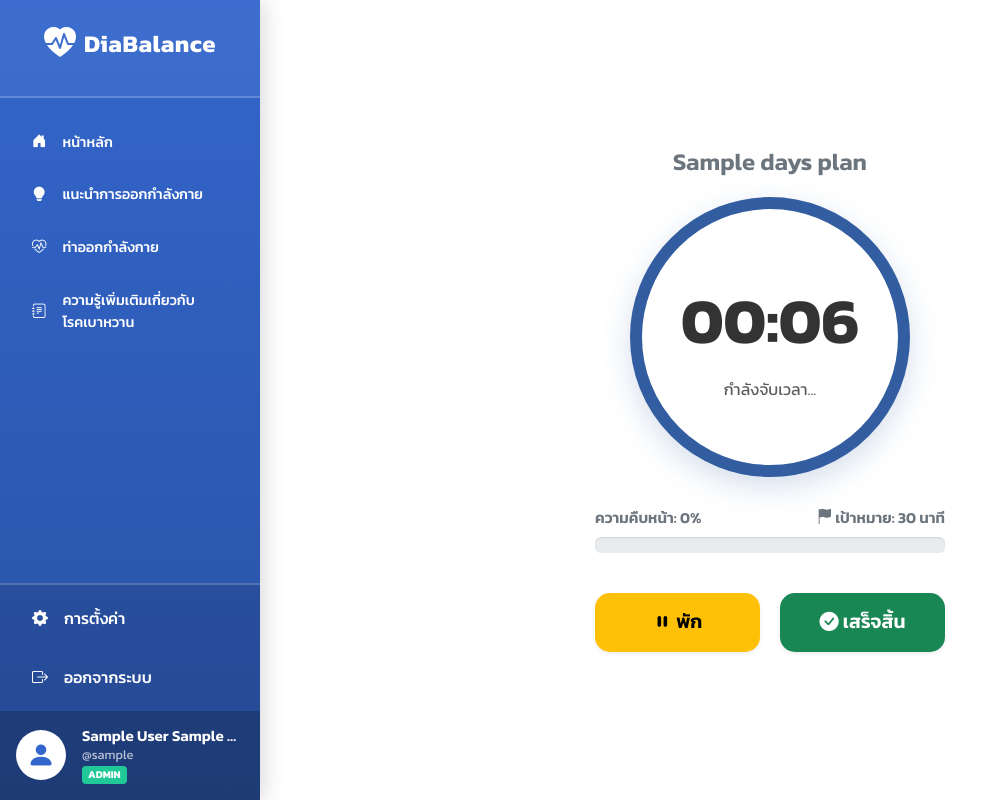
After one commit to cheetahzaza555/web_reccom_diabete, a Flask app: page /user/active_exercise/1 in a window 1280 px wide. The commit adds this page. Shown: the whole page, without its empty margins (0-1008 px from the left). Run offline with Flask 3, Linux system fonts and the light colour scheme; the visitor is signed in with stand-in values (Sample User, id 1); a database or web service that is not in the repository returns one stand-in record (values such as "Sample title"); parts of the project's set-up code (start-up, migrations or seed data) failed here and were passed over; some libraries are stand-ins or nearby versions.

Commit message:
Count Time

```diff
--- a/back_end/routes/user.py
+++ b/back_end/routes/user.py
@@ -423,3 +423,33 @@ def start_exercise(day_id):
     finally:
         cur.close()
         conn.close()
+
+@user_bp.route('/active_exercise/<int:day_id>')
+def active_exercise(day_id):
+    if 'username' not in session:
+        return redirect(url_for('login_page'))
+
+    conn = get_db_connection()
+    cur = conn.cursor()
+
+    try:
+        # ดึงชื่อท่าออกกำลังกายมาแสดงในหน้าจับเวลา
+        cur.execute("SELECT exercise_name FROM days_plan WHERE id = %s", (day_id,))
+        row = cur.fetchone()
+
+        if row:
+            exercise_name = row[0]
+            # ส่ง exercise_name และ day_id ไปยังหน้า active_exercise.html
+            return render_template('user/active_exercise.html',
+                                   exercise_name=exercise_name,
+                                   day_id=day_id)
+        else:
+            return redirect(url_for('user_bp.dashboard_page'))
+
+    except Exception as e:
+        print(f"Error loading active exercise: {e}")
+        return redirect(url_for('user_bp.dashboard_page'))
+
+    finally:
+        cur.close()
+        conn.close()
--- /dev/null
+++ b/back_end/templates/user/active_exercise.html
@@ -0,0 +1,289 @@
+<!DOCTYPE html>
+<html lang="th">
+<head>
+    <meta charset="UTF-8">
+    <meta name="viewport" content="width=device-width, initial-scale=1.0">
+    <title>กำลังออกกำลังกาย - DiaBalance</title>
+
+    <link href="https://cdn.jsdelivr.net/npm/bootstrap@5.3.0/dist/css/bootstrap.min.css" rel="stylesheet">
+    <link rel="stylesheet" href="https://cdn.jsdelivr.net/npm/bootstrap-icons@1.11.1/font/bootstrap-icons.css">
+    <link href="https://fonts.googleapis.com/css2?family=Prompt:wght@300;400;600;700&display=swap" rel="stylesheet">
+
+    <style>
+        body {
+            font-family: 'Prompt', sans-serif;
+            background-color: #f8f9fa;
+            min-height: 100vh;
+            display: flex;
+            flex-direction: column;
+        }
+
+        .timer-container {
+            flex-grow: 1;
+            display: flex;
+            flex-direction: column;
+            align-items: center;
+            justify-content: center;
+            padding: 20px;
+        }
+
+        .exercise-title {
+            font-size: 1.5rem;
+            color: #6c757d;
+            margin-bottom: 20px;
+            font-weight: 600;
+            text-align: center;
+        }
+
+        /* วงกลมจับเวลา */
+        .timer-circle {
+            width: 280px;
+            height: 280px;
+            border-radius: 50%;
+            background-color: #ffffff;
+            border: 12px solid #335da1;
+            display: flex;
+            flex-direction: column;
+            align-items: center;
+            justify-content: center;
+            box-shadow: 0 10px 30px rgba(51, 93, 161, 0.2);
+            margin-bottom: 30px;
+            transition: border-color 0.3s ease;
+        }
+
+        .timer-circle.paused {
+            border-color: #ffc107;
+        }
+
+        .timer-circle.goal-reached {
+            border-color: #198754; /* เปลี่ยนเป็นสีเขียวเมื่อถึงเป้าหมาย */
+        }
+
+        .time-display {
+            font-size: 4rem;
+            font-weight: 700;
+            color: #333;
+            font-variant-numeric: tabular-nums;
+        }
+
+        /* ✅ สไตล์สำหรับหลอดเป้าหมาย */
+        .progress-container {
+            width: 100%;
+            max-width: 350px;
+            margin-bottom: 40px;
+        }
+        .progress-label {
+            display: flex;
+            justify-content: space-between;
+            font-weight: 600;
+            color: #6c757d;
+            margin-bottom: 8px;
+            font-size: 0.95rem;
+        }
+        .progress {
+            height: 18px;
+            border-radius: 10px;
+            background-color: #e9ecef;
+            box-shadow: inset 0 1px 2px rgba(0,0,0,.1);
+        }
+        .progress-bar {
+            background-color: #335da1;
+            transition: width 1s linear, background-color 0.5s ease;
+        }
+        .progress-bar.completed {
+            background-color: #198754; /* สีเขียวเมื่อสำเร็จ */
+        }
+
+        .control-buttons {
+            display: flex;
+            gap: 20px;
+            width: 100%;
+            max-width: 350px;
+        }
+
+        .btn-pause {
+            flex: 1;
+            background-color: #ffc107;
+            color: #000;
+            border: none;
+            padding: 15px;
+            border-radius: 15px;
+            font-size: 1.2rem;
+            font-weight: 600;
+            transition: all 0.2s;
+        }
+        .btn-pause:hover { background-color: #e0a800; transform: scale(1.05); }
+
+        .btn-finish {
+            flex: 1;
+            background-color: #198754;
+            color: white;
+            border: none;
+            padding: 15px;
+            border-radius: 15px;
+            font-size: 1.2rem;
+            font-weight: 600;
+            transition: all 0.2s;
+        }
+        .btn-finish:hover { background-color: #157347; transform: scale(1.05); }
+    </style>
+</head>
+<body>
+
+    {% include 'includes/navbar_user.html' %}
+
+    <div class="timer-container">
+        <h2 class="exercise-title">{{ exercise_name }}</h2>
+
+        <div class="timer-circle" id="timerCircle">
+            <div class="time-display" id="timeDisplay">00:00</div>
+            <div class="text-muted mt-2" id="statusText">กำลังจับเวลา...</div>
+        </div>
+
+        <div class="progress-container">
+            <div class="progress-label">
+                <span id="progressText">ความคืบหน้า: 0%</span>
+                <span id="goalText"><i class="bi bi-flag-fill"></i> เป้าหมาย: 30 นาที</span>
+            </div>
+            <div class="progress">
+                <div class="progress-bar progress-bar-striped progress-bar-animated" id="progressBar" role="progressbar" style="width: 0%"></div>
+            </div>
+        </div>
+
+        <div class="control-buttons">
+            <button class="btn-pause shadow-sm" id="pauseBtn" onclick="togglePause()">
+                <i class="bi bi-pause-fill"></i> พัก
+            </button>
+            <button class="btn-finish shadow-sm" onclick="finishExercise()">
+                <i class="bi bi-check-circle-fill"></i> เสร็จสิ้น
+            </button>
+        </div>
+    </div>
+
+    <script src="https://cdn.jsdelivr.net/npm/sweetalert2@11"></script>
+    <script>
+        let startTime, updatedTime, difference, tInterval;
+        let running = false;
+        let paused = false;
+        let savedTime = 0;
+
+        // ✅ ตั้งเป้าหมายเวลา (หน่วยเป็นวินาที)
+        // 30 นาที = 30 * 60 = 1800 วินาที
+        const targetSeconds = 1800;
+
+        window.onload = function() {
+            startTime = new Date().getTime();
+            tInterval = setInterval(getShowTime, 1000);
+            running = true;
+        }
+
+        function getShowTime() {
+            updatedTime = new Date().getTime();
+            if (savedTime) {
+                difference = (updatedTime - startTime) + savedTime;
+            } else {
+                difference = updatedTime - startTime;
+            }
+
+            // คำนวณเวลาที่ผ่านไปทั้งหมดเป็นวินาที
+            let totalSeconds = Math.floor(difference / 1000);
+
+            // คำนวณ นาที และ วินาที สำหรับแสดงในวงกลม
+            let displayMinutes = Math.floor((difference % (1000 * 60 * 60)) / (1000 * 60));
+            let displaySeconds = Math.floor((difference % (1000 * 60)) / 1000);
+
+            // ทำให้เป็นรูปแบบ 00:00
+            let formattedMins = (displayMinutes < 10) ? "0" + displayMinutes : displayMinutes;
+            let formattedSecs = (displaySeconds < 10) ? "0" + displaySeconds : displaySeconds;
+
+            document.getElementById("timeDisplay").innerHTML = formattedMins + ":" + formattedSecs;
+
+            // ✅ อัปเดตหลอดความคืบหน้า
+            updateProgressBar(totalSeconds);
+        }
+
+        function updateProgressBar(elapsedSeconds) {
+            const progressBar = document.getElementById("progressBar");
+            const progressText = document.getElementById("progressText");
+            const timerCircle = document.getElementById("timerCircle");
+            const goalText = document.getElementById("goalText");
+
+            // คำนวณเปอร์เซ็นต์ (ไม่ให้เกิน 100%)
+            let percent = (elapsedSeconds / targetSeconds) * 100;
+            let displayPercent = Math.min(percent, 100).toFixed(0);
+
+            progressBar.style.width = displayPercent + "%";
+
+            // ถ้าถึงเป้าหมายแล้ว (100%)
+            if (elapsedSeconds >= targetSeconds) {
+                progressBar.classList.add("completed");
+                timerCircle.classList.add("goal-reached"); // เปลี่ยนขอบนาฬิกาเป็นสีเขียวด้วย
+                progressText.innerHTML = "สำเร็จเป้าหมายแล้ว! 🎉";
+                progressText.style.color = "#198754";
+                goalText.style.color = "#198754";
+            } else {
+                progressText.innerHTML = `ความคืบหน้า: ${displayPercent}%`;
+            }
+        }
+
+        function togglePause() {
+            const pauseBtn = document.getElementById("pauseBtn");
+            const timerCircle = document.getElementById("timerCircle");
+            const statusText = document.getElementById("statusText");
+            const progressBar = document.getElementById("progressBar");
+
+            if (!paused) {
+                // กดหยุดพัก
+                clearInterval(tInterval);
+                savedTime = difference;
+                paused = true;
+                pauseBtn.innerHTML = '<i class="bi bi-play-fill"></i> ทำต่อ';
+                pauseBtn.style.backgroundColor = '#17a2b8';
+                pauseBtn.style.color = 'white';
+
+                // ถ้ายกดพัก ให้หยุดอนิเมชั่นของหลอด
+                progressBar.classList.remove('progress-bar-animated');
+
+                // เปลี่ยนสีขอบวงกลมถ้ายังไม่ถึงเป้าหมาย
+                if (!timerCircle.classList.contains("goal-reached")) {
+                    timerCircle.classList.add('paused');
+                }
+                statusText.innerHTML = "หยุดพักชั่วคราว";
+            } else {
+                // กดทำต่อ
+                startTime = new Date().getTime();
+                tInterval = setInterval(getShowTime, 1000);
+                paused = false;
+                pauseBtn.innerHTML = '<i class="bi bi-pause-fill"></i> พัก';
+                pauseBtn.style.backgroundColor = '#ffc107';
+                pauseBtn.style.color = '#000';
+
+                progressBar.classList.add('progress-bar-animated');
+
+                timerCircle.classList.remove('paused');
+                statusText.innerHTML = "กำลังจับเวลา...";
+            }
+        }
+
+        function finishExercise() {
+            clearInterval(tInterval);
+
+            Swal.fire({
+                title: 'ยอดเยี่ยมมาก!',
+                text: 'คุณทำสำเร็จแล้ว ระบบกำลังบันทึกข้อมูล...',
+                icon: 'success',
+                showConfirmButton: false,
+                timer: 2000
+            }).then(() => {
+                fetch('/user/update_day_status', {
+                    method: 'POST',
+                    headers: { 'Content-Type': 'application/json' },
+                    body: JSON.stringify({ day_id: "{{ day_id }}", completed: true })
+                }).then(() => {
+                    window.location.href = '/user/dashboard';
+                });
+            });
+        }
+    </script>
+</body>
+</html>
```
Also changed, not shown: back_end/templates/user/index.html (+17 -59 lines), back_end/templates/user/start_exercise.html (+2 -11 lines).
